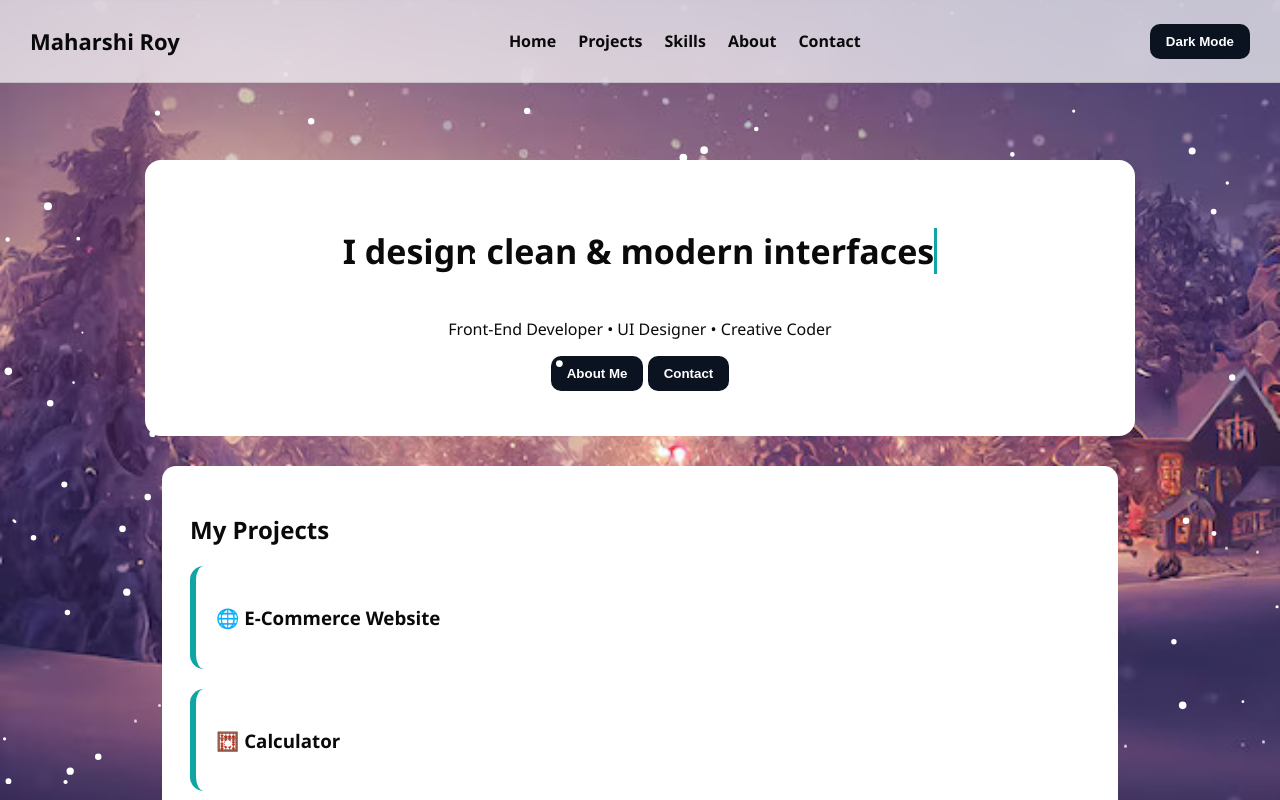
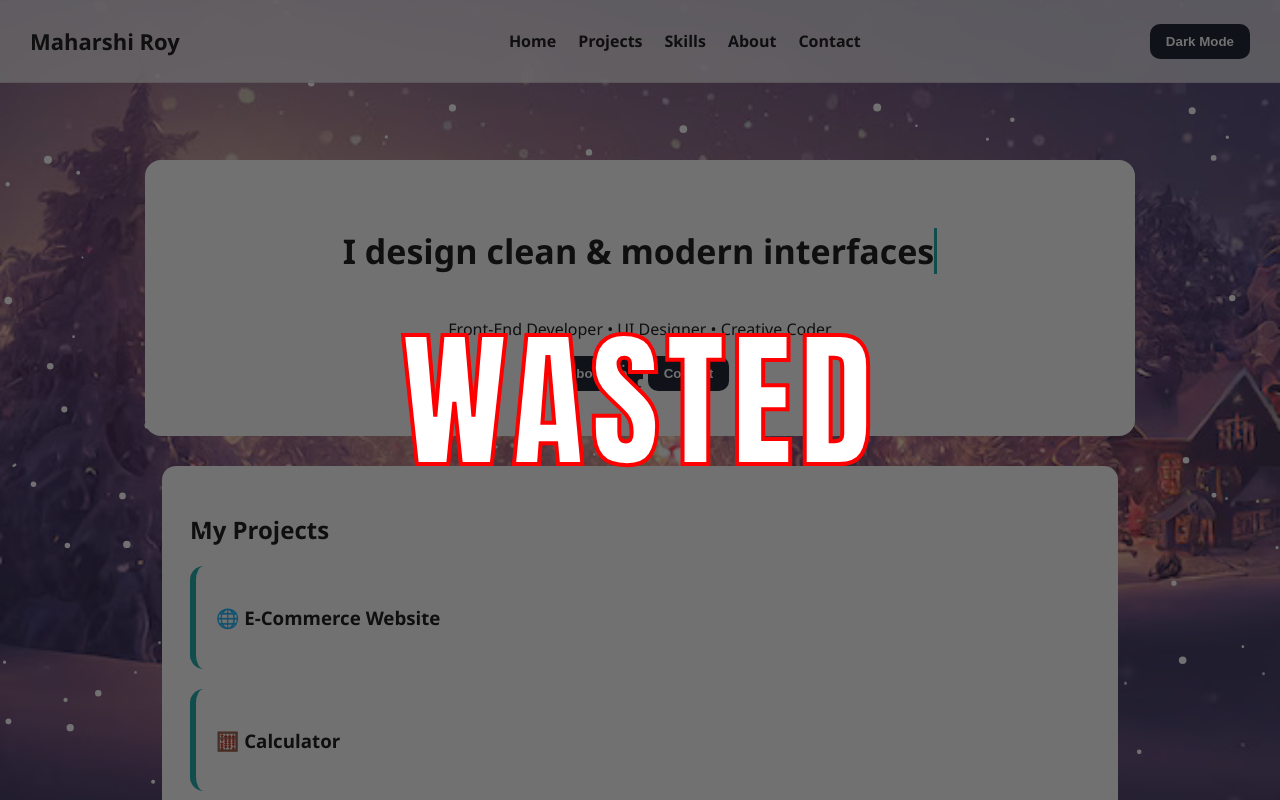
Before and after one commit to teaser653/pf_mr, a plain HTML site: page index.html in a window 1280 px wide. Both pictures are taken after a click on the button "About Me". Shown: the top 800 px of the page. Drawn offline with Linux system fonts and the light colour scheme.

Commit message:
Update index.html

```diff
--- a/index.html
+++ b/index.html
@@ -18,11 +18,17 @@
   --accent:#0ea5a4;
 }
 
+/* ⭐ SMOOTH SCROLL + NAVBAR OFFSET ⭐ */
+html {
+  scroll-behavior: smooth;
+  scroll-padding-top: 130px;
+}
+
 /* ---------------- BODY ---------------- */
 body {
   margin:0;
   font-family:'Segoe UI', sans-serif;
-  background-image:url('./christmas-landscape-wallpaper-beautiful-winter-scenery-with-christmas-trees-snow_692702-6498.jpg');
+  background-image:url('christmas-landscape-wallpaper-beautiful-winter-scenery-with-christmas-trees-snow_692702-6498.jpg');
   background-size:cover;
   background-repeat:no-repeat;
   background-position:center;
@@ -130,6 +136,9 @@ body.dark .hero{ background:var(--card-dark); }
   padding:28px;
   border-radius:14px;
   background:var(--card-light);
+
+  /* ⭐ FIX SECTION HIDING UNDER NAVBAR ⭐ */
+  scroll-margin-top:150px;
 }
 body.dark .section{ background:var(--card-dark); }
 
@@ -162,7 +171,7 @@ footer{
 }
 footer h3{ color:white; }
 
-/* ⭐ SOCIAL ICONS (RESTORED) */
+/* ⭐ SOCIAL ICONS */
 .social-icons {
   display:flex;
   justify-content:center;
@@ -210,6 +219,42 @@ footer h3{ color:white; }
   z-index:3;
 }
 
+/* ⭐ GTA WASTED POPUP ⭐ */
+#wasted-overlay {
+  position: fixed;
+  inset: 0;
+  display: flex;
+  align-items: center;
+  justify-content: center;
+  pointer-events: none;
+  z-index: 9999;
+  opacity: 0;
+  transition: opacity .35s ease;
+}
+#wasted-overlay.active { opacity: 1; }
+
+#wasted-overlay::before {
+  content:"";
+  position:absolute;
+  inset:0;
+  background:rgba(0,0,0,.6);
+  filter:grayscale(1) contrast(.8) brightness(.7);
+}
+#wasted-overlay .wasted-text {
+  font-family: Impact, sans-serif;
+  font-size:150px;
+  color:white;
+  -webkit-text-stroke:4px red;
+  letter-spacing:6px;
+  opacity:0;
+  transform:scale(.6);
+  transition:.4s ease;
+}
+#wasted-overlay.active .wasted-text {
+  opacity:1;
+  transform:scale(1);
+}
+
 </style>
 </head>
 <body>
@@ -237,7 +282,7 @@ footer h3{ color:white; }
 <header class="hero" id="home">
   <h1 id="typing"></h1>
   <p>Front-End Developer • UI Designer • Creative Coder</p>
-  <button class="btn">About Me</button>
+  <button id="aboutBtn" class="btn">About Me</button>
   <button class="btn">Contact</button>
 </header>
 
@@ -272,52 +317,40 @@ footer h3{ color:white; }
   <p>Phone: +91 XXXXXXXXXX</p>
 </section>
 
-<!-- ⭐ FOOTER WITH YOUR SOCIAL MEDIA ICONS -->
+<!-- FOOTER -->
 <footer>
   <h3>Follow Me</h3>
 
   <div class="social-icons">
-
-    <!-- Instagram -->
-    <a href="#">
-      <svg viewBox="0 0 24 24">
-        <path d="M7 2C4.2 2 2 4.2 2 7v10c0 2.8 2.2 5 5 5h10c2.8 0 5-2.2 5-5V7c0-2.8-2.2-5-5-5H7zm10
+    <a href="https://www.instagram.com/__mahiim/" target="_blank"><svg viewBox="0 0 24 24"><path d="M7 2C4.2 2 2 4.2 2 7v10c0 2.8 2.2 5 5 5h10c2.8 0 5-2.2 5-5V7c0-2.8-2.2-5-5-5H7zm10
         2c1.7 0 3 1.3 3 3v10c0 1.7-1.3 3-3 3H7c-1.7
         0-3-1.3-3-3V7c0-1.7 1.3-3 3-3h10zm-5
         3.3A4.7 4.7 0 1 0 16.7 12 4.7 4.7
         0 0 0 12 7.3zm0 2A2.7 2.7 0 1 1 9.3
         12 2.7 2.7 0 0 1 12 9.3zm4.8-.9a1.1 1.1
-        0 1 0-1.1-1.1 1.1 1.1 0 0 0 1.1 1.1z"/>
-      </svg>
-    </a>
+        0 1 0-1.1-1.1 1.1 1.1 0 0 0 1.1 1.1z"/></svg></a>
 
-    <!-- Facebook -->
-    <a href="#">
-      <svg viewBox="0 0 24 24">
-        <path d="M22 12a10 10 0 1 0-11.5 9.9v-7h-2v-3h2v-2.3c0-2
+    <a href="#"><svg viewBox="0 0 24 24"><path d="M22 12a10 10 0 1 0-11.5 9.9v-7h-2v-3h2v-2.3c0-2
         1.2-3.1 3-3.1.9 0 1.8.1 1.8.1v2h-1c-1
         0-1.3.6-1.3 1.2V12h2.3l-.4 3h-1.9v7A10
-        10 0 0 0 22 12"/>
-      </svg>
-    </a>
+        10 0 0 0 22 12"/></svg></a>
 
-    <!-- LinkedIn -->
-    <a href="#">
-      <svg viewBox="0 0 24 24">
-        <path d="M4.98 3.5C4.98 4.88 3.86 6 2.48
+    <a href="#"><svg viewBox="0 0 24 24"><path d="M4.98 3.5C4.98 4.88 3.86 6 2.48
         6S0 4.88 0 3.5 1.12 1 2.5
         1s2.48 1.12 2.48 2.5zM.5
         8h4v12h-4zm7 0h3.8v1.7h.1c.5-.9
         1.8-1.9 3.7-1.9 4 0 4.7 2.6 4.7
         6V20h-4v-5.4c0-1.3 0-3-1.8-3s-2.2
-        1.4-2.2 2.9V20h-4z"/>
-      </svg>
-    </a>
-
+        1.4-2.2 2.9V20h-4z"/></svg></a>
   </div>
 
   <p style="color:white; margin-top:15px; font-size:14px;">© 2025 Maharshi Roy. All Rights Reserved.</p>
 </footer>
+
+<!-- GTA WASTED POPUP -->
+<div id="wasted-overlay">
+  <div class="wasted-text">WASTED</div>
+</div>
 
 <script>
 
@@ -336,12 +369,6 @@ document.querySelectorAll('.btn').forEach(btn=>{
       setTimeout(()=>b.remove(),900);
     }
   });
-});
-
-/* NAVBAR SCROLL */
-window.addEventListener("scroll",()=>{
-  document.querySelector("nav")
-  .classList.toggle("shrink", window.scrollY>40);
 });
 
 /* TYPING EFFECT */
@@ -384,12 +411,12 @@ for(let k=0;k<120;k++){
 
 function snow(){
   ctx.clearRect(0,0,W,H);
-  ctx.fillStyle='white';
   ctx.beginPath();
   flakes.forEach(f=>{
     ctx.moveTo(f.x,f.y);
     ctx.arc(f.x,f.y,f.r,0,Math.PI*2);
   });
+  ctx.fillStyle="white";
   ctx.fill();
   flakes.forEach(f=>{
     f.y+=f.s;
@@ -409,6 +436,25 @@ for(let s=0;s<40;s++){
   document.body.appendChild(star);
 }
 
+/* ⭐ GTA WASTED SCRIPT ⭐ */
+(function(){
+  const overlay = document.getElementById("wasted-overlay");
+  const audio = new Audio("sound/GTA V Wasted_Busted - Sound Effect (HD) [K3kFQHKE0LA].mp3");
+
+  window.showWasted = function(duration = 7000) {
+    overlay.classList.add("active");
+    audio.currentTime = 0;
+    audio.play();
+    setTimeout(() => overlay.classList.remove("active"), duration);
+  };
+})();
+
+/* CLICK — "About Me" triggers WASTED */
+document.getElementById("aboutBtn").addEventListener("click", () => {
+    showWasted(7000);
+});
+
 </script>
+
 </body>
 </html>
```
